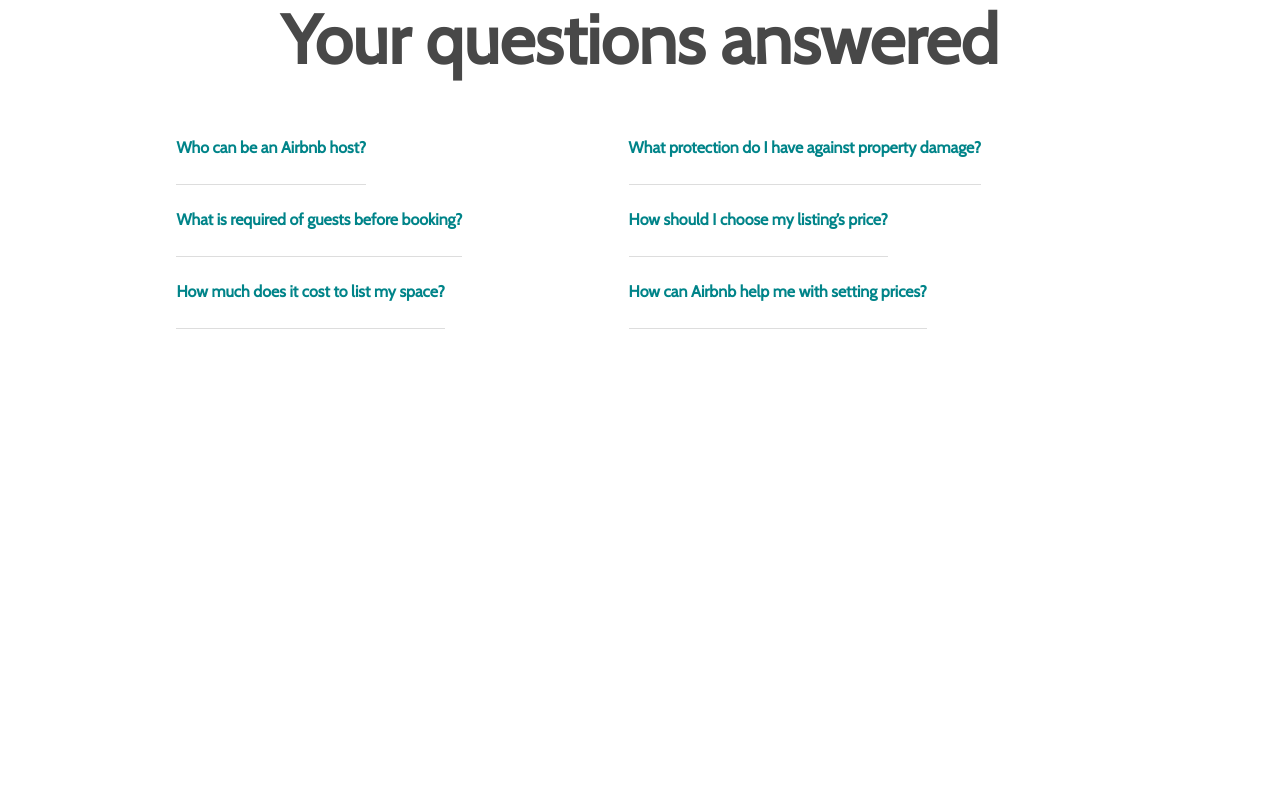
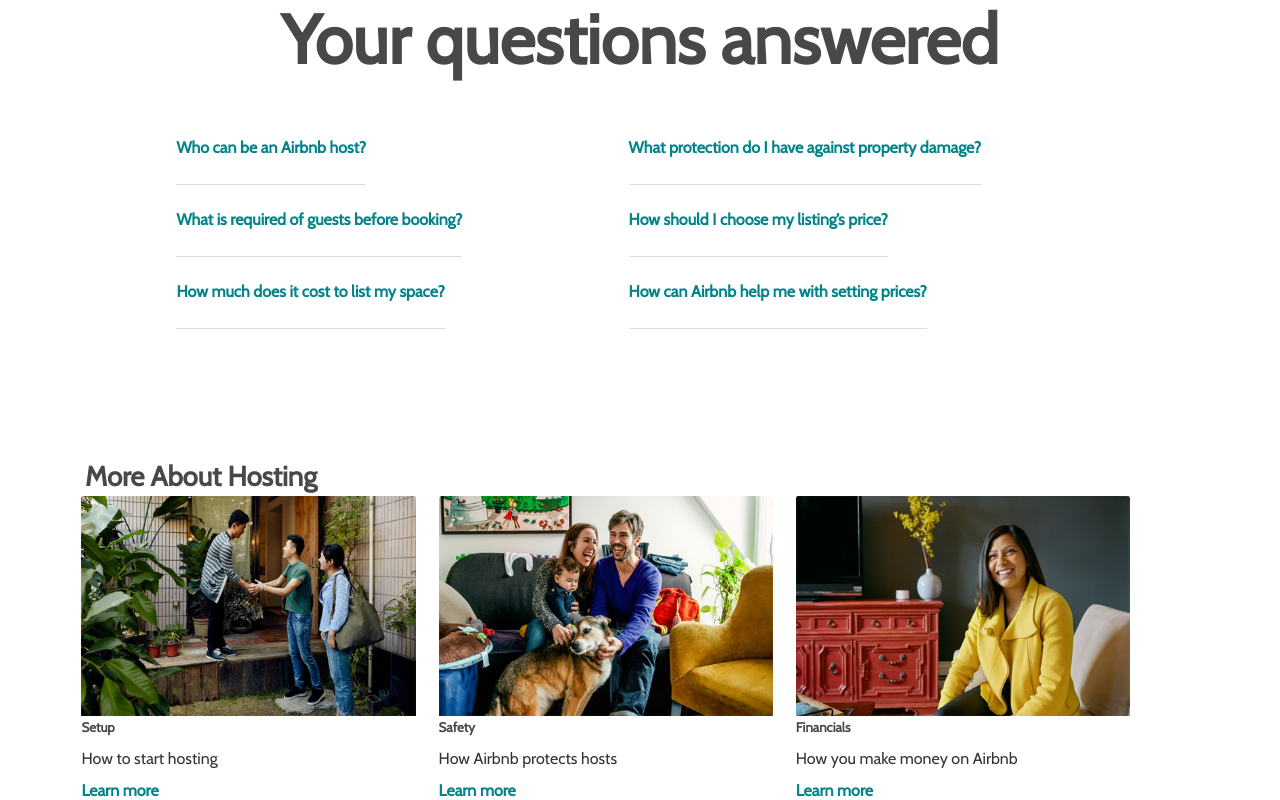
Before and after one commit to AdnanAfsari/airbnb-clone, a plain HTML site: page index.html in a window 1280 px wide. Shown: the part 5825-6625 px from the top of the page. Before the commit the page ends 6173 px from the top, so only its background shows below. Drawn offline with nearby package versions, Linux system fonts and the light colour scheme.

Commit message:
more about hosting section done

```diff
--- a/assets/css/style.css
+++ b/assets/css/style.css
@@ -161,3 +161,22 @@ select {
   position: absolute;
   top: 46px;
 }
+
+/******************** MORE-ABOUT-HOSTING ********************/
+
+.more-about-hosting {
+  min-height: 300px;
+}
+
+.img-hosting {
+  width: 100%;
+  height: 220px;
+}
+
+.more-about-hosting .col-4 {
+  line-height: 1rem;
+}
+
+.more-about-hosting a {
+  color: #008489;
+}
--- a/index.html
+++ b/index.html
@@ -423,5 +423,40 @@
   </div><!-- /.container -->
 </section>
 
+<!-- =========================
+        MORE-ABOUT-HOSTING
+============================== -->
+
+<section class="more-about-hosting mg-top110">
+  <div class="container">
+    <h3>More about hosting</h3>
+
+    <div class="row">
+      <div class="col-4 col-100">
+        <img class="img-hosting" src="assets/images/ma1.jpg" alt="Hosting">
+        <h5>setup</h5>
+        <p>How to start hosting</p>
+        <a href="">Learn more</a>
+      </div>
+
+      <div class="col-4 col-100">
+        <img class="img-hosting" src="assets/images/ma2.jpg" alt="Hosting">
+        <h5>Safety</h5>
+        <p>How Airbnb protects hosts</p>
+        <a href="">Learn more</a>
+      </div>
+
+      <div class="col-4 col-100">
+        <img class="img-hosting" src="assets/images/ma3.jpg" alt="Hosting">
+        <h5>Financials</h5>
+        <p>How you make money on Airbnb</p>
+        <a href="">Learn more</a>
+      </div>
+
+    </div><!-- /.row -->
+
+  </div><!-- /.container -->
+</section>
+
 </body>
 </html>
```
Also changed, not shown: assets/images/ma1.jpg (added), assets/images/ma2.jpg (added), assets/images/ma3.jpg (added).
